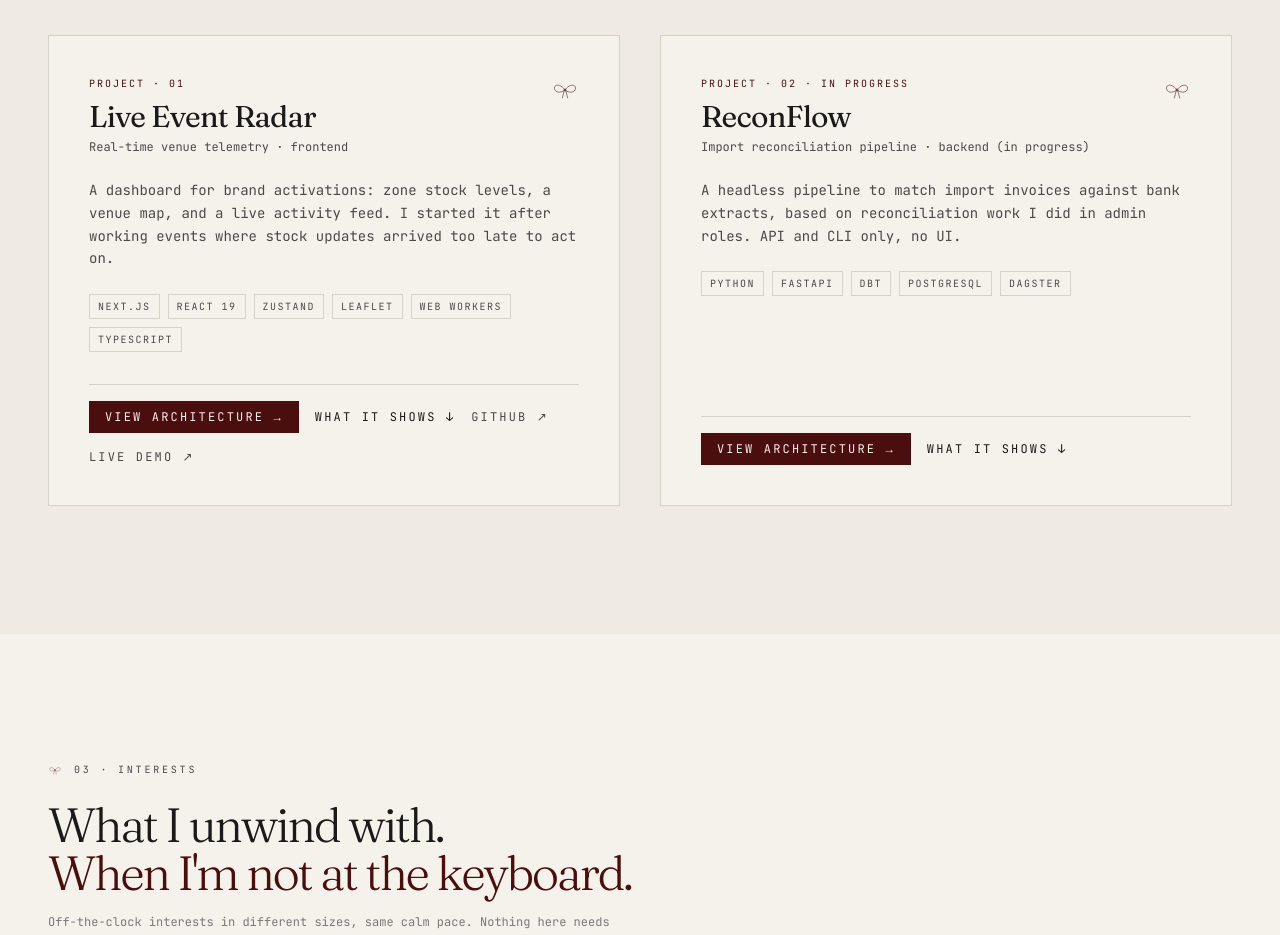
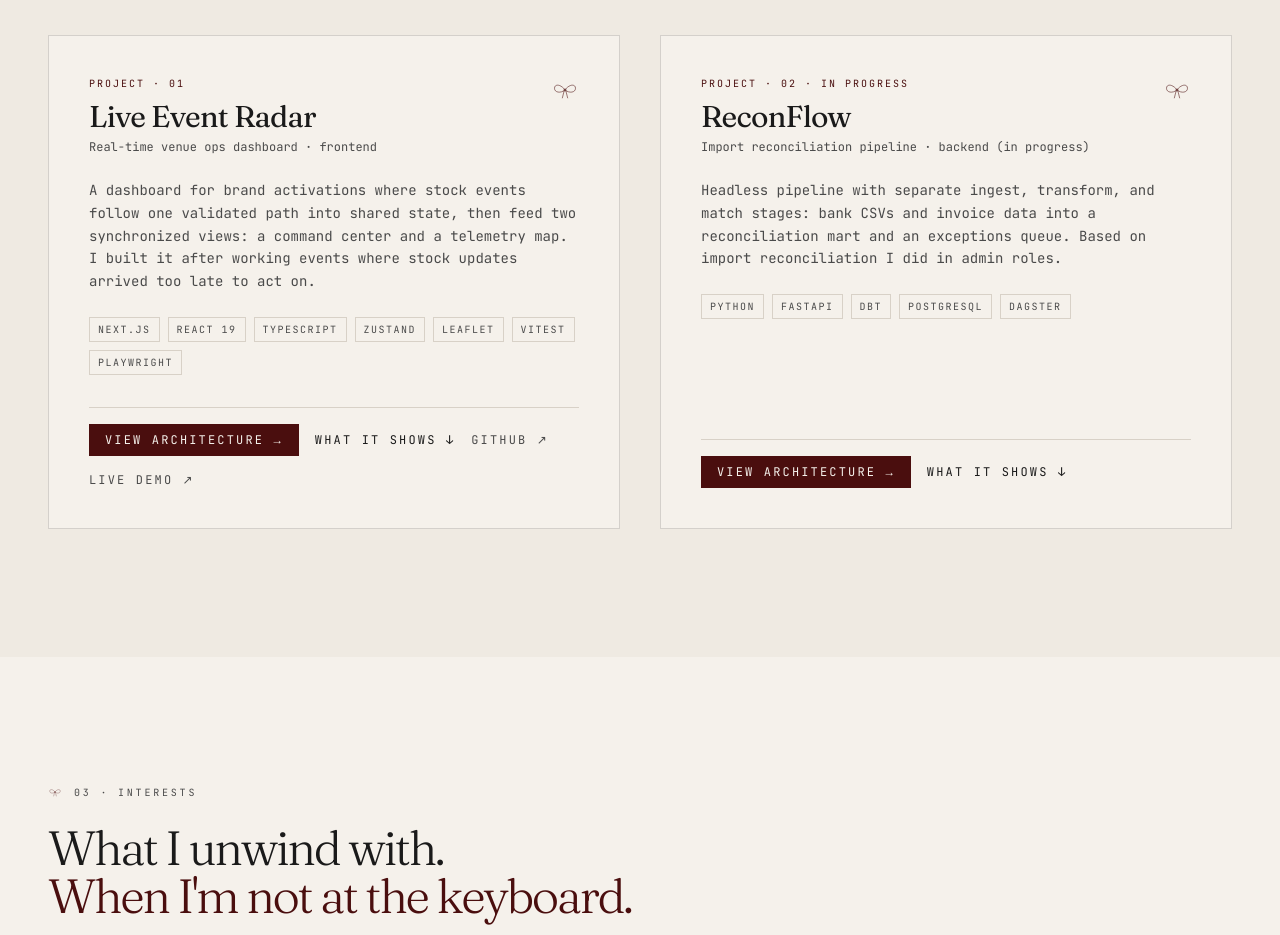
Before and after one commit to ikrame-ih/dev-portfolio, a React (Vite) app in the folder web/: page / in a window 1280 px wide. Shown: the part 3460-4395 px from the top of the page. Built offline with nearby package versions, Linux system fonts and the light colour scheme.

Commit message:
Highlight engineering practices in project descriptions

```diff
--- a/web/src/data/portfolio.js
+++ b/web/src/data/portfolio.js
@@ -141,35 +141,35 @@ export const PROJECTS = [
   {
     id: "live-event-radar",
     name: "Live Event Radar",
-    subtitle: "Real-time venue telemetry · frontend",
+    subtitle: "Real-time venue ops dashboard · frontend",
     stack: [
       "Next.js",
       "React 19",
+      "TypeScript",
       "Zustand",
       "Leaflet",
-      "Web Workers",
-      "TypeScript",
+      "Vitest",
+      "Playwright",
     ],
     href: "https://github.com/ikrame-ih/live-event-radar",
     demo: "https://live-event-radar.vercel.app",
     description:
-      "A dashboard for brand activations: zone stock levels, a venue map, and a live activity feed. I started it after working events where stock updates arrived too late to act on.",
+      "A dashboard for brand activations where stock events follow one validated path into shared state, then feed two synchronized views: a command center and a telemetry map. I built it after working events where stock updates arrived too late to act on.",
     mermaid: `flowchart LR
   Sim[Mock Event Stream] --> Store[Zustand telemetry-store]
-  Store --> CC[Command Center /]
-  Store --> Dash[Telemetry /dashboard]
-  Store --> Worker[analytics.worker]
-  Worker --> Dash
+  Store --> Derive[Pure derivations]
+  Derive --> CC[Command Center /]
+  Derive --> Dash[Telemetry /dashboard]
   CC --> SVG[SVG Venue Map]
   Dash --> Map[Leaflet Map]
   classDef accent fill:#4A0E0E,stroke:#1A1A1A,color:#F5F1EB;
-  class Store,Worker accent`,
+  class Store,Derive accent`,
     shows: {
       title: "What it shows",
       bullets: [
-        "Real-time UI with maps and an activity feed that stays responsive under load.",
-        "Started from a floor-level problem: stock updates that arrived too late to act on.",
-        "React 19, TypeScript, Web Workers, Zustand, Leaflet. Live demo available.",
+        "One parser and capped buffer feed the UI; incidents and zone stock come from tested pure functions, not duplicated view state.",
+        "Two routes share one shell and store: SVG zones on the command center, Leaflet on the dashboard, with the map loaded client-side only.",
+        "24 unit tests on parsing and business logic, Playwright smoke tests, and CI on every push.",
       ],
     },
   },
@@ -181,7 +181,7 @@ export const PROJECTS = [
     href: null,
     demo: null,
     description:
-      "A headless pipeline to match import invoices against bank extracts, based on reconciliation work I did in admin roles. API and CLI only, no UI.",
+      "Headless pipeline with separate ingest, transform, and match stages: bank CSVs and invoice data into a reconciliation mart and an exceptions queue. Based on import reconciliation I did in admin roles.",
     mermaid: `flowchart TD
   CSV[Bank CSV extracts] --> Raw[(Raw zone)]
   WH[Invoice webhooks JSON] --> Stream[Stream enricher]
@@ -195,9 +195,9 @@ export const PROJECTS = [
     shows: {
       title: "What it shows",
       bullets: [
-        "Headless pipeline: ingest, transforms, fuzzy matching, and an exceptions queue.",
-        "Based on import reconciliation I did in admin roles, not a tutorial dataset.",
-        "Still in progress: one clear metric (auto-match rate) before adding more.",
+        "Distinct pipeline stages: raw ingest, dbt transforms, fuzzy matching, and a queue for unmatched rows.",
+        "Headless by design (API and CLI only), with scope held to one metric before expanding.",
+        "Drawn from real admin reconciliation work, not a tutorial dataset.",
       ],
     },
   },
```
